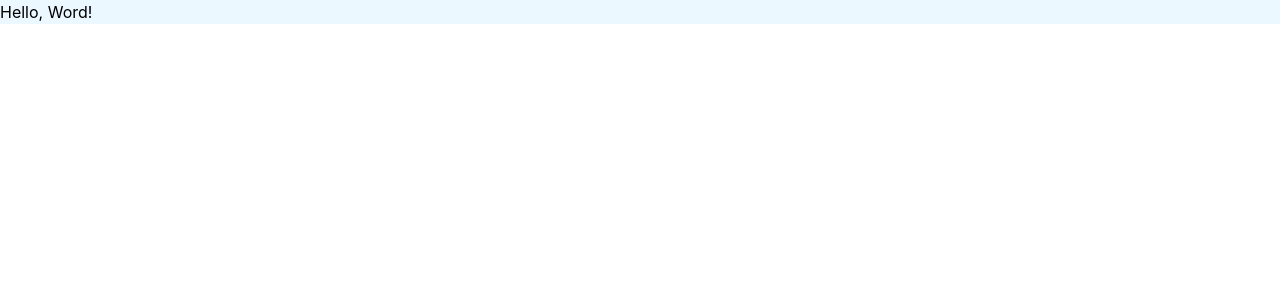
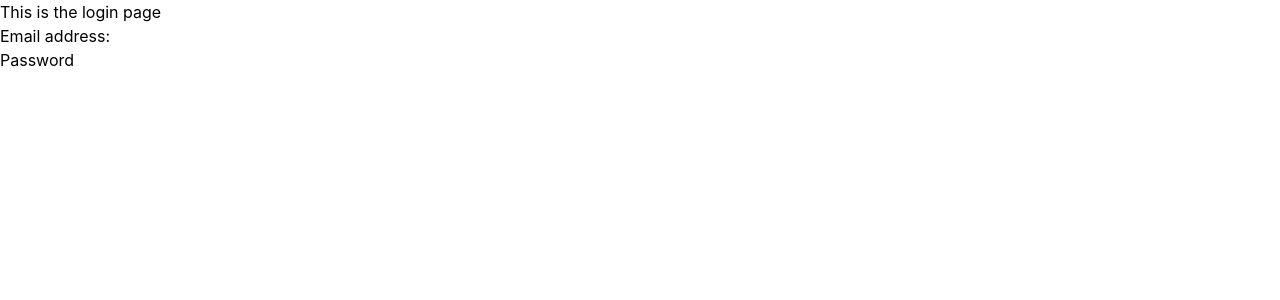
Before and after one commit to danielagg/kalodile, a React (Create React App) app in the folder client-app/: page /login in a window 1280 px wide. Shown: the top 300 px of the page. Built offline with nearby package versions, Linux system fonts and the light colour scheme.

Commit message:
Router setup

```diff
--- a/client-app/package.json
+++ b/client-app/package.json
@@ -5,6 +5,7 @@
   "dependencies": {
     "react": "^16.8.6",
     "react-dom": "^16.8.6",
+    "react-router-dom": "^5.0.1",
     "react-scripts": "3.0.1"
   },
   "scripts": {
--- a/client-app/src/App.js
+++ b/client-app/src/App.js
@@ -1,10 +1,21 @@
 import React from "react";
+import { BrowserRouter as Router, Route, Switch } from "react-router-dom";
+
+// Components
+import PrivateRoute from "./components/auth/PrivateRoute";
+import HomePage from "./components/landing/HomePage";
+import LoginPage from "./components/auth/LoginPage";
 
 function App() {
   return (
-    <div className="App bg-blue-100">
-      <p>Hello, Word!</p>
-    </div>
+    <Router>
+      <>
+        <Switch>
+          <PrivateRoute exact path="/" component={HomePage} />
+          <Route path="/login" component={LoginPage} />
+        </Switch>
+      </>
+    </Router>
   );
 }
 
--- /dev/null
+++ b/client-app/src/components/auth/AuthStatusHeaderBar.jsx
@@ -0,0 +1,13 @@
+import React from "react";
+import { Link } from "react-router-dom";
+
+const AuthStatusHeaderBar = () => {
+  return (
+    <div className="bg-gray-100">
+      <p>You are not signed in.</p>
+      <Link to="/login">Login</Link>
+    </div>
+  );
+};
+
+export default AuthStatusHeaderBar;
--- /dev/null
+++ b/client-app/src/components/auth/LoginPage.jsx
@@ -0,0 +1,13 @@
+import React from "react";
+
+const LoginPage = () => {
+  return (
+    <div>
+      <h1>This is the login page</h1>
+      <p>Email address:</p>
+      <p>Password</p>
+    </div>
+  );
+};
+
+export default LoginPage;
--- /dev/null
+++ b/client-app/src/components/auth/PrivateRoute.jsx
@@ -0,0 +1,26 @@
+import React, { useContext } from "react";
+import { Route, Redirect } from "react-router-dom";
+// import AuthContext from "../../context/auth/authContext";
+
+const PrivateRoute = ({ component: Component, ...rest }) => {
+  // const authContext = useContext(AuthContext);
+  // const { isAuthenticated, loading } = authContext;
+
+  const isAuthenticated = true;
+  const loading = false;
+
+  return (
+    <Route
+      {...rest}
+      render={props =>
+        !isAuthenticated && !loading ? (
+          <Redirect to="/login" />
+        ) : (
+          <Component {...props} />
+        )
+      }
+    />
+  );
+};
+
+export default PrivateRoute;
--- /dev/null
+++ b/client-app/src/components/landing/HomePage.jsx
@@ -0,0 +1,15 @@
+import React from "react";
+
+// Components
+import AuthStatusHeaderBar from "../auth/AuthStatusHeaderBar";
+
+const HomePage = () => {
+  return (
+    <div>
+      <AuthStatusHeaderBar />
+      <h1>Home.</h1>
+    </div>
+  );
+};
+
+export default HomePage;
```
Also changed, not shown: 1 other file (tests, documents, lock files or other folders).
